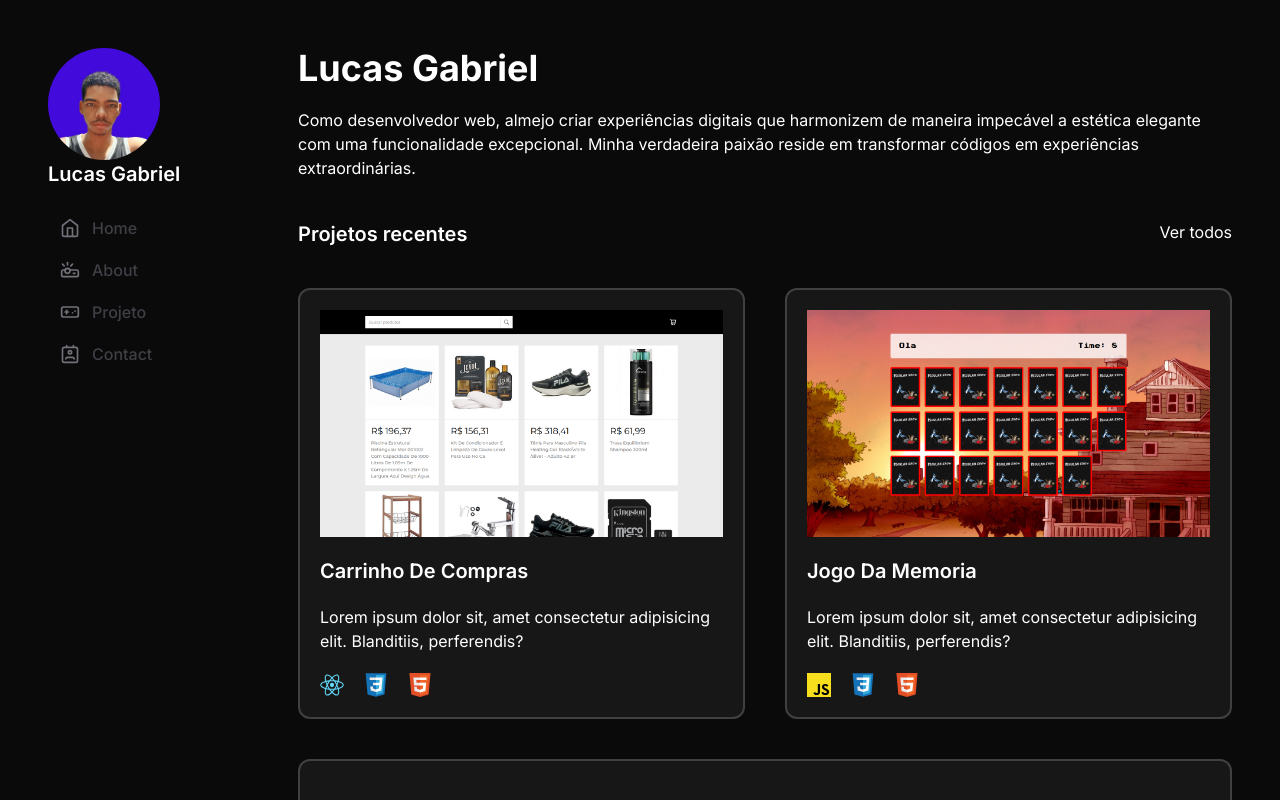
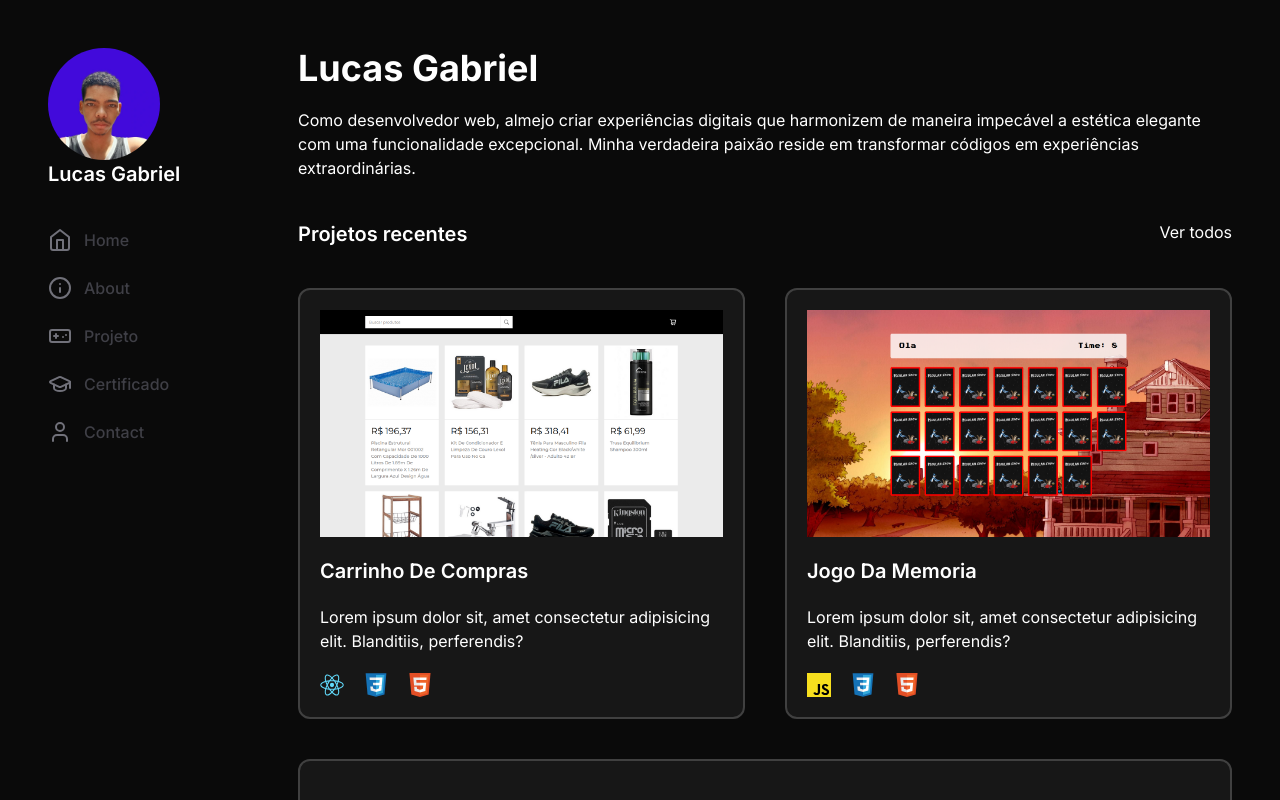
Before and after one commit to DevLuk4s/portfolio-2, a Next.js app in the folder my-app/: page / in a window 1280 px wide. Shown: the top 800 px of the page. Built offline with nearby package versions, Linux system fonts and the light colour scheme.

Commit message:
update project

```diff
--- a/my-app/src/app/components/About/page.tsx
+++ b/my-app/src/app/components/About/page.tsx
@@ -3,7 +3,7 @@ import About from "./About";
 
 export default function AboutPage() {
   return (
-    <section className="flex flex-col gap-10 bg-neutral-950 p-12 min-h-screen">
+    <section className="flex flex-col gap-10 p-12 min-h-screen">
       <About />
       <Skills />
     </section>
--- a/my-app/src/app/components/Home/Home.tsx
+++ b/my-app/src/app/components/Home/page.tsx
@@ -2,9 +2,9 @@ import AboutHome from "./AboutHome";
 import ContactHome from "./ContactHome";
 import ProjectRecents from "./ProjectRecents";
 
-export default function index() {
+export default function Home() {
   return (
-    <section className="flex flex-col gap-10 bg-neutral-950 p-12">
+    <section className="flex flex-col gap-10 p-12">
       <AboutHome />
       <ProjectRecents />
       <ContactHome />
--- a/my-app/src/app/components/Project/page.tsx
+++ b/my-app/src/app/components/Project/page.tsx
@@ -13,7 +13,7 @@ import react from "@/app/assets/images/skills/react.svg";
 
 export default function Project() {
   return (
-    <section className="flex flex-col gap-10 bg-neutral-950 p-12 min-h-screen">
+    <section className="flex flex-col gap-10 p-12 min-h-screen">
       <div>
         <h1 className="text-white text-4xl font-bold">
           Trabalho, hobby & open source
--- /dev/null
+++ b/my-app/src/app/components/Sidebar/Logo.tsx
@@ -0,0 +1,11 @@
+import eu from "@/app/assets/images/slug/eu.jpeg";
+import Image from "next/image";
+
+export default function Logo() {
+  return (
+    <div>
+      <Image className="w-28 rounded-full" src={eu} alt="eu" />
+      <h2 className="text-white text-xl font-semibold">Lucas Gabriel</h2>
+    </div>
+  );
+}
--- /dev/null
+++ b/my-app/src/app/components/Sidebar/MainNavigation.tsx
@@ -0,0 +1,18 @@
+import { Gamepad, GraduationCap, Home, Info, User } from "lucide-react";
+import Navitem from "./Navitem";
+
+export default function MainNavigation() {
+  return (
+    <nav className="space-y-6">
+      <Navitem tittle="Home" icons={Home} router="/" />
+      <Navitem tittle="About" icons={Info} router="components/About" />
+      <Navitem tittle="Projeto" icons={Gamepad} router="components/Project" />
+      <Navitem
+        tittle="Certificado"
+        icons={GraduationCap}
+        router="components/Certificado"
+      />
+      <Navitem tittle="Contact" icons={User} router="components/Contact" />
+    </nav>
+  );
+}
--- a/my-app/src/app/components/Sidebar/Navitem.tsx
+++ b/my-app/src/app/components/Sidebar/Navitem.tsx
@@ -2,16 +2,14 @@ import { ElementType } from "react";
 
 export interface NavitemProps {
   tittle: string;
+  router: string;
   icons: ElementType;
 }
 
-export default function Navitem({ tittle, icons: Icons }: NavitemProps) {
+export default function Navitem({ tittle, icons: Icons, router }: NavitemProps) {
   return (
-    <a
-      className="group flex items-center gap-3 rounded px-3 py-2 hover:bg-violet-50"
-      href=""
-    >
-      <Icons className="w-5 h-5 text-zinc-500" />
+    <a className="group flex items-center gap-3" href={router}>
+      <Icons className="w-6 h-6 text-zinc-500 group-hover:text-violet-500" />
       <span className="font-medium text-zinc-700 group-hover:text-violet-500">
         {tittle}
       </span>
--- a/my-app/src/app/components/Sidebar/Sidebar.tsx
+++ /dev/null
@@ -1,15 +0,0 @@
-import eu from "@/app/assets/images/slug/eu.jpeg";
-import Image from "next/image";
-import MainNavigation from ".";
-
-export default function Sidebar() {
-  return (
-    <aside className="flex flex-col gap-5 p-12 bg-neutral-950">
-      <div>
-        <Image className="w-28 rounded-full" src={eu} alt="eu" />
-        <h2 className="text-white text-xl font-semibold">Lucas Gabriel</h2>
-      </div>
-      <MainNavigation />
-    </aside>
-  );
-}
--- a/my-app/src/app/components/Sidebar/index.tsx
+++ /dev/null
@@ -1,14 +0,0 @@
-import { Contact, Gamepad, Home, ProjectorIcon } from "lucide-react";
-import Navitem from "./Navitem";
-import About from "../About/About";
-
-export default function MainNavigation() {
-  return (
-    <nav className="space-y-0.5">
-      <Navitem tittle="Home" icons={Home} />
-      <Navitem tittle="About" icons={ProjectorIcon} />
-      <Navitem tittle="Projeto" icons={Gamepad} />
-      <Navitem tittle="Contact" icons={Contact} />
-    </nav>
-  );
-}
--- /dev/null
+++ b/my-app/src/app/components/Sidebar/page.tsx
@@ -0,0 +1,11 @@
+import Logo from "./Logo";
+import MainNavigation from "./MainNavigation";
+
+export default function Sidebar() {
+  return (
+    <aside className="flex flex-col gap-10 p-12">
+      <Logo />
+      <MainNavigation />
+    </aside>
+  );
+}
--- a/my-app/src/app/layout.tsx
+++ b/my-app/src/app/layout.tsx
@@ -1,7 +1,7 @@
 import type { Metadata } from "next";
 import { Inter } from "next/font/google";
 import "./globals.css";
-import Sidebar from "./components/Sidebar/Sidebar";
+import Sidebar from "./components/Sidebar/page";
 
 const inter = Inter({ subsets: ["latin"] });
 
@@ -18,7 +18,7 @@ export default function RootLayout({
   return (
     <html lang="pt-br">
       <body className={inter.className}>
-        <div className="grid grid-cols-app min-h-screen">
+        <div className="grid grid-cols-app min-h-screen bg-neutral-950">
           <Sidebar />
           <main>{children}</main>
         </div>
--- a/my-app/src/app/page.tsx
+++ b/my-app/src/app/page.tsx
@@ -1,4 +1,4 @@
-import Home from "@/app/components/Home/Home";
+import Home from "./components/Home/page";
 
 export default function page() {
   return (
```
